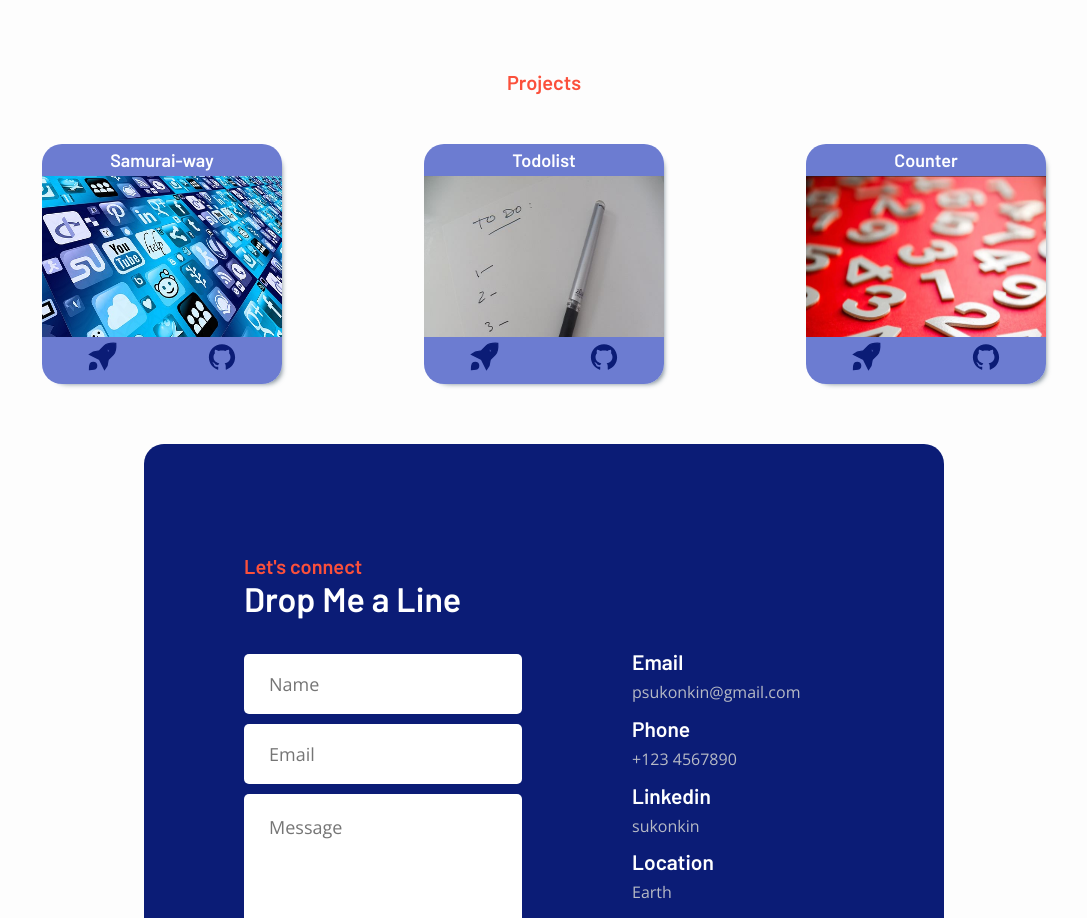
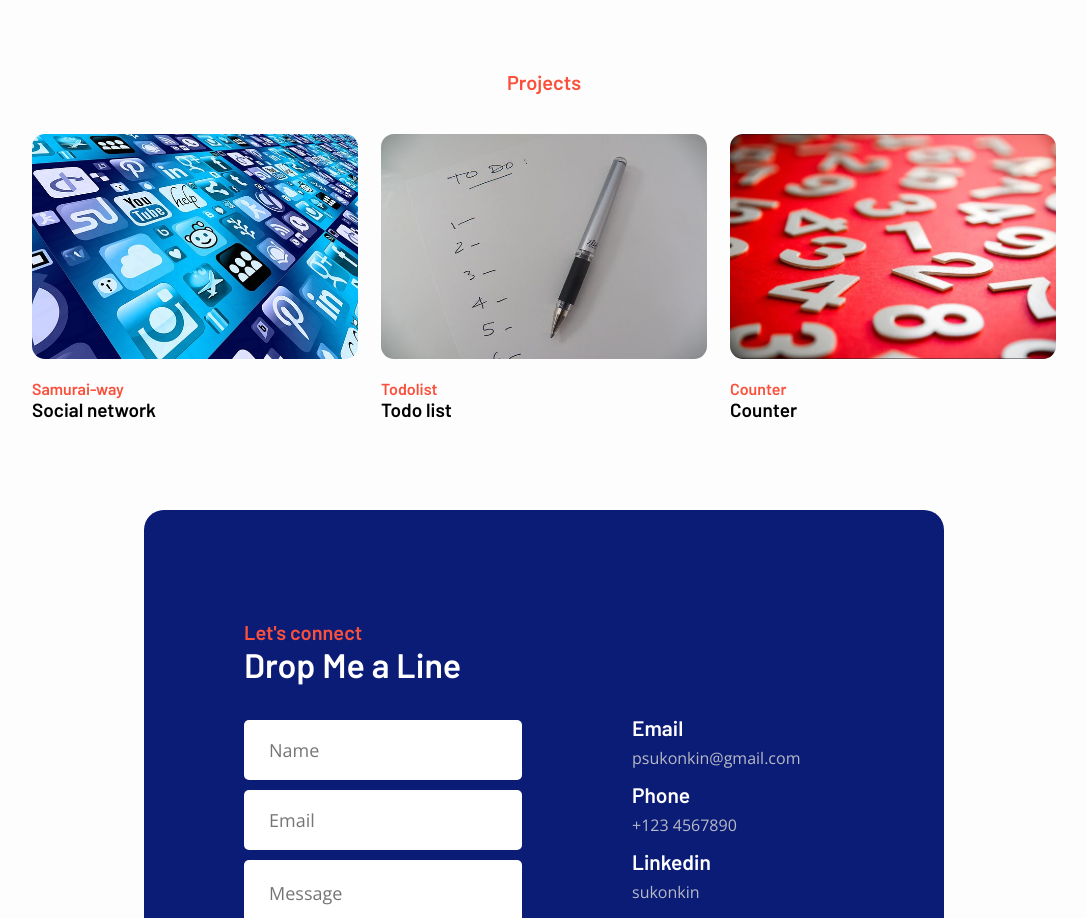
Before and after one commit to SPK80/portfolio, a React (Create React App) app: page / in a window 1280 px wide. Shown: the part 1620-2538 px from the top of the page, without its empty margins (96-1183 px from the left). Built offline with nearby package versions, Linux system fonts and the light colour scheme.

Commit message:
feat: change project layout and styles

```diff
--- a/src/common/styles/sass/variables.scss
+++ b/src/common/styles/sass/variables.scss
@@ -17,4 +17,5 @@ $line-color: #777;
 $container-border-radius: 20px;
 
 $laptop-max-width: 656px;
-$card-width: 240px;
+$project-card-width: 326px;
+$project-card-height: 225px;
--- a/src/projects/project/Project.tsx
+++ b/src/projects/project/Project.tsx
@@ -1,27 +1,19 @@
 import React from "react";
 import s from './project.module.scss'
 import {ProjectDataType} from "../../bll/projectsData";
-import {AiFillGithub} from "react-icons/ai";
 
 type ProjectPropsType = {
     projectData: ProjectDataType
 }
 
 export const Project: React.FC<ProjectPropsType> = ({projectData}) =>
-    <a className={s.project} href={projectData.deployment}>
+    <div className={s.project}>
+        <a
+            href={projectData.deployment}
+            className={s.image}
+            style={{backgroundImage: `url(${require('../../assets/' + projectData.image)})`}}
+        >
+        </a>
         <div className={s.title}>{projectData.title}</div>
-        <div className={s.image}
-             style={{backgroundImage: `url(${require('../../assets/' + projectData.image)})`}}></div>
-        <div className={s.links}>
-            <a href={projectData.deployment} className={s.deployment}><GhDeploymentIcon/></a>
-            <a href={projectData.repository} className={s.repository}><AiFillGithub/></a>
-        </div>
-    </a>
-
-const GhDeploymentIcon = () =>
-    <svg stroke="currentColor" fill="currentColor" viewBox="0 0 24 24" height="1em" width="1em"
-         xmlns="http://www.w3.org/2000/svg">
-        <path
-            // stroke="#000" stroke-width="2"
-            d="M23,1 C23,1 16.471872,0.541707069 14,3 C13.9767216,3.03685748 10,7 10,7 L5,8 L2,10 L10,14 L14,22 L16,19 L17,14 C17,14 20.9631426,10.0232786 21,10 C23.4582929,7.5281282 23,1 23,1 Z M17,8 C16.4475,8 16,7.5525 16,7 C16,6.4475 16.4475,6 17,6 C17.5525,6 18,6.4475 18,7 C18,7.5525 17.5525,8 17,8 Z M7,17 C6,16 4,16 3,17 C2,18 2,22 2,22 C2,22 6,22 7,21 C8,20 8,18 7,17 Z"></path>
-    </svg>
+        <div className={s.description}>{projectData.description}</div>
+    </div>
--- a/src/projects/project/project.module.scss
+++ b/src/projects/project/project.module.scss
@@ -1,43 +1,55 @@
 @import "src/common/styles/sass/variables";
 @import "src/common/styles/sass/mixins";
 
-@mixin link() {
-
-  padding: 5px 0;
-  width: 50%;
-  @include iconLink(30px, transparent);
-  color: $contacts-background-color;
-  border-radius: 0;
-
-  &:hover {
-    color: $work-background-color;
-    background: $contacts-background-color;
-  }
-}
 
 .project {
-  width: $card-width;
-  height: $card-width;
-  border-radius: $container-border-radius;
-  margin: 10px;
-  overflow: hidden;
-  background-size: $card-width $card-width;
   display: flex;
   flex-direction: column;
+  width: $project-card-width;
+  height: $project-card-width;
+  overflow: hidden;
+  background-size: $project-card-width $project-card-width;
 
   .title {
     width: 100%;
-    height: fit-content;
-    background: $work-background-color;
-    text-align: center;
-    padding: 5px 0;
-    @include titleText(18px, $third-color);
+    text-align: left;
+    font-family: $font-family-extra;
+    color: $main-color;
+    font-size: 16px;
+    font-weight: 600;
+  }
+
+  .description {
+    width: 100%;
+    text-align: left;
+    font-family: $font-family-extra;
+    color: $secondary-color;
+    font-size: 19px;
+    font-weight: 600;
+    transition: color 0.3s;
+
+    &:hover {
+      color: $main-color;
+      transition: color 0.3s;
+    }
   }
 
   .image {
     width: 100%;
-    height: 100%;
-    background-size: $card-width $card-width;
+    height: $project-card-height;
+    object-fit: cover;
+    overflow: hidden;
+    border-radius: 13px;
+    margin-bottom: 20px;
+    background-size: $project-card-width $project-card-height;
+    background-position: center;
+    transition: background-size 0.3s;
+
+    &:hover {
+      transition: background-size 0.3s;
+      background-position: center;
+      background-size: $project-card-width*1.1 $project-card-height*1.1;
+    }
   }
 
   .links {
@@ -46,18 +58,6 @@
     background: $work-background-color;
     text-align: center;
 
-    .deployment {
-      @include link();
-    }
-
-    .repository {
-      @include link();
-    }
   }
 
-  box-shadow: 5px 5px 5px -5px rgba(34, 60, 80, 0.6);
-
-  &:hover {
-    box-shadow: 0 5px 10px 2px rgba(34, 60, 80, 0.2);
-  }
 }
```
